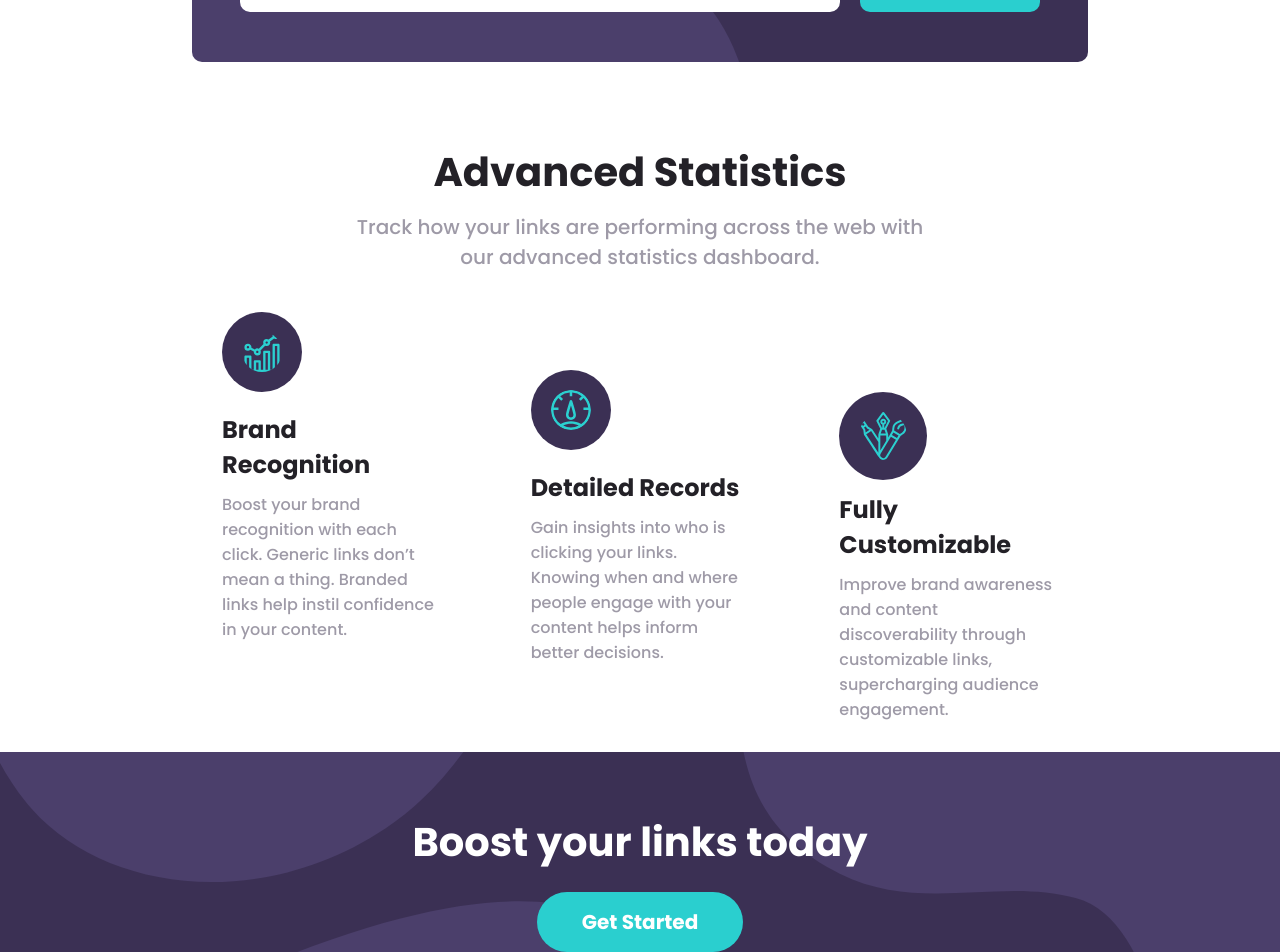
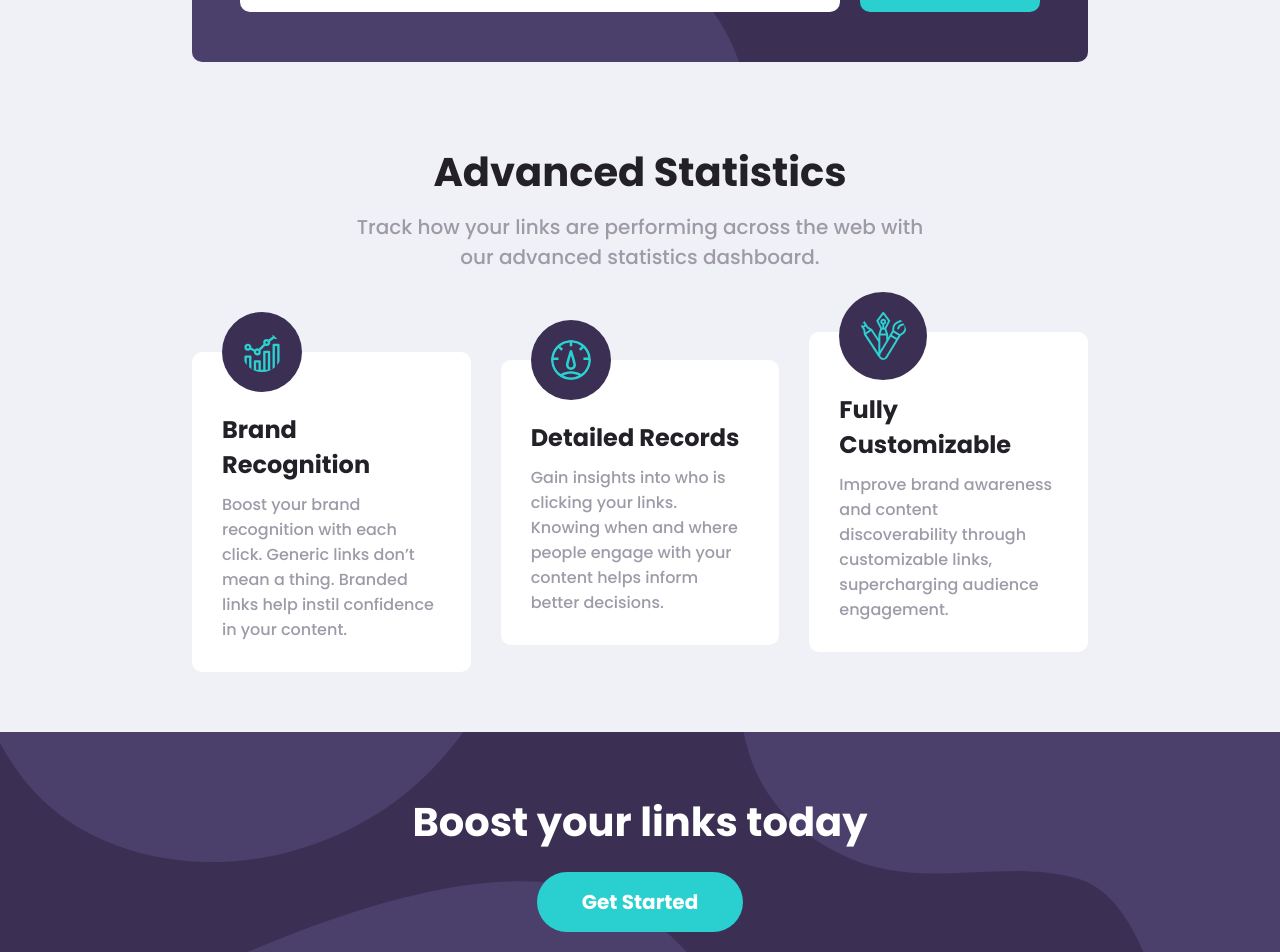
Before and after one commit to lkiryu/url-shortening-api-landing-page, a React (Create React App) app: page / in a window 1280 px wide. Shown: the part 725-1677 px from the top of the page. Built offline with nearby package versions, Linux system fonts and the light colour scheme.

Commit message:
background style add

```diff
--- a/src/App.css
+++ b/src/App.css
@@ -1,30 +1,32 @@
 @import url('https://fonts.googleapis.com/css2?family=Poppins:wght@500;700&display=swap');
 
-*{
+* {
     padding: 0;
     margin: 0;
     box-sizing: border-box;
 }
 
-a{
+a {
     color: inherit;
     text-decoration: none;
 }
 
-li{
+li {
     list-style: none;
 }
 
-body{
+body {
     font-family: "Poppins", sans-serif;
     font-weight: 500;
     font-size: 16px;
 }
 
-.container{
+.container {
     display: flex;
     flex-direction: column;
     justify-content: center;
     align-items: center;
     height: 100%;
+    background: rgb(240, 241, 246);
+    background: linear-gradient(0deg, rgba(240, 241, 246, 1) 66%, rgba(255, 255, 255, 1) 34%);
 }
--- a/src/components/section-advanced/section-advanced.css
+++ b/src/components/section-advanced/section-advanced.css
@@ -3,6 +3,7 @@
     flex-direction: column;
     justify-content: center;
     align-items: center;
+    margin-bottom: 80px;
 }
 
 .advanced .title {
@@ -23,7 +24,7 @@
     display: flex;
     justify-content: center;
     align-items: center;
-    height: 400px;
+    height: 300px;
     width: 70vw;
     gap: 30px;
 }
```
